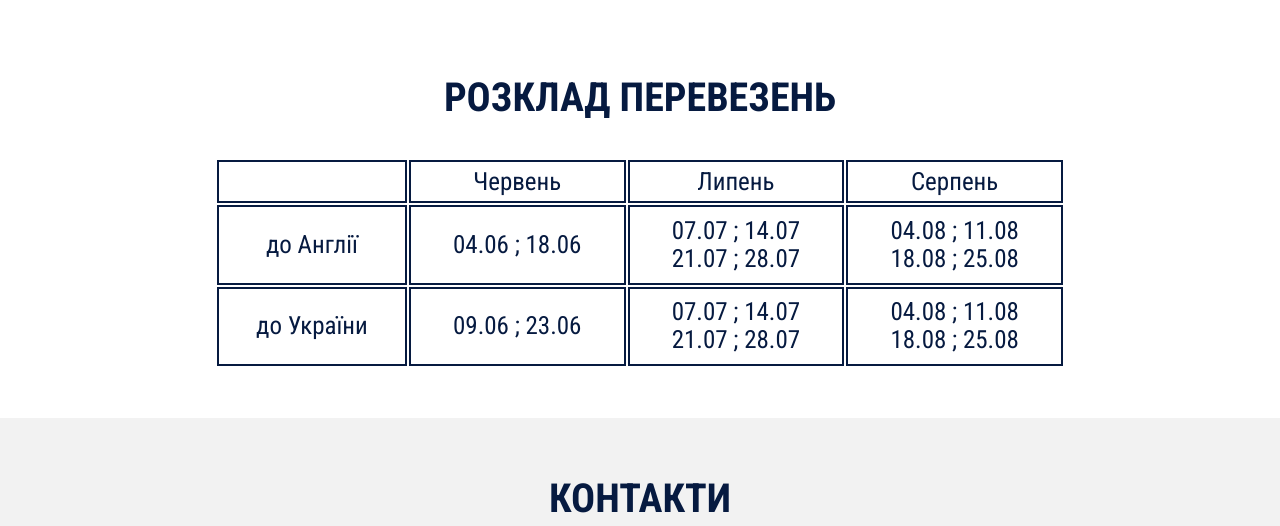
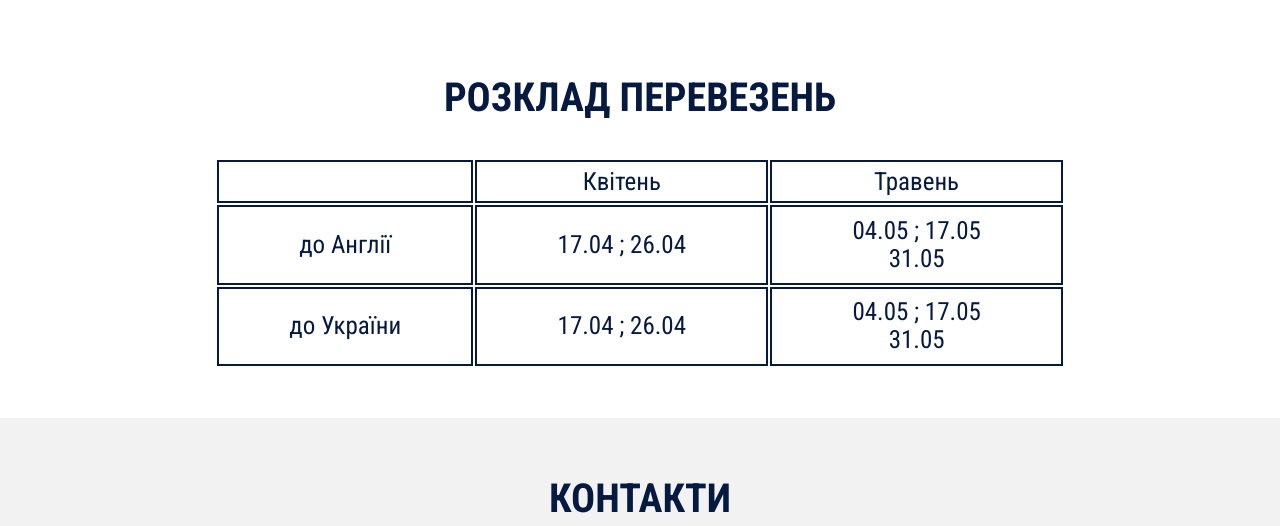
Before and after one commit to Loggax/BM-Trans, a website: page index.html in a window 1280 px wide. Shown: the part 2108-2634 px from the top of the page. Drawn offline with Linux system fonts and the light colour scheme.

Commit message:
schedule_spr_25

```diff
--- a/index.html
+++ b/index.html
@@ -152,21 +152,21 @@
                         <table>
                             <tr>
                                 <td></td>
-                                <td>Червень</td>
-                                <td>Липень</td>
-                                <td>Серпень</td>
+                                <td>Квітень</td>
+                                <td>Травень</td>
+                                <!-- <td>Серпень</td> -->
                             </tr>
                             <tr>
                                 <td>до Англії</td>
-                                <td>04.06 ; 18.06</td>
-                                <td>07.07 ; 14.07  <br> 21.07 ; 28.07</td>
-                                <td>04.08 ; 11.08 <br> 18.08 ; 25.08</td>
+                                <td>17.04 ; 26.04</td>
+                                <td>04.05 ; 17.05  <br> 31.05 </td>
+                                <!-- <td>04.08 ; 11.08 <br> 18.08 ; 25.08</td> -->
                             </tr>
                             <tr>
                                 <td>до України</td>
-                                <td>09.06 ; 23.06</td>
-                                <td>07.07 ; 14.07  <br> 21.07 ; 28.07</td>
-                                <td>04.08 ; 11.08 <br> 18.08 ; 25.08</td>
+                                <td>17.04 ; 26.04</td>
+                                <td>04.05 ; 17.05  <br> 31.05 </td>
+                                <!-- <td>04.08 ; 11.08 <br> 18.08 ; 25.08</td> -->
                               </tr>
                           </table>
                     </div>
```
